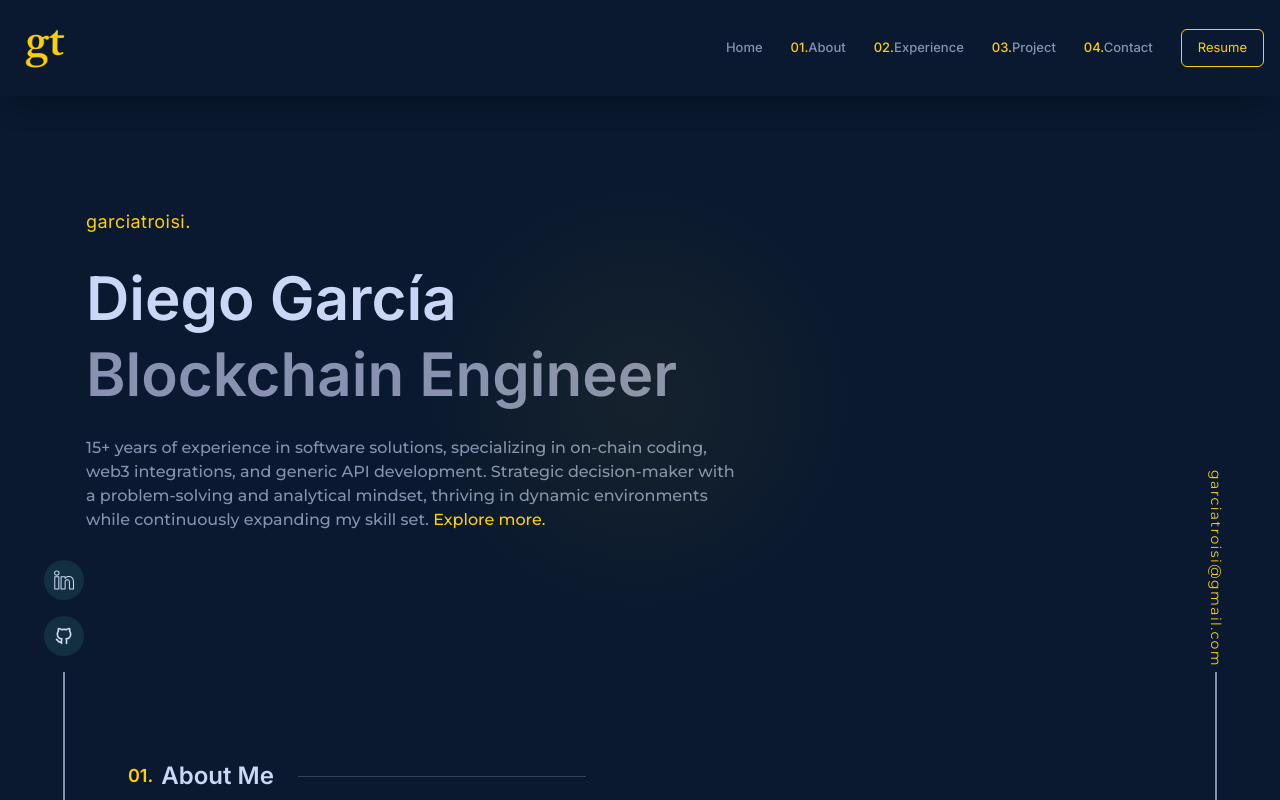
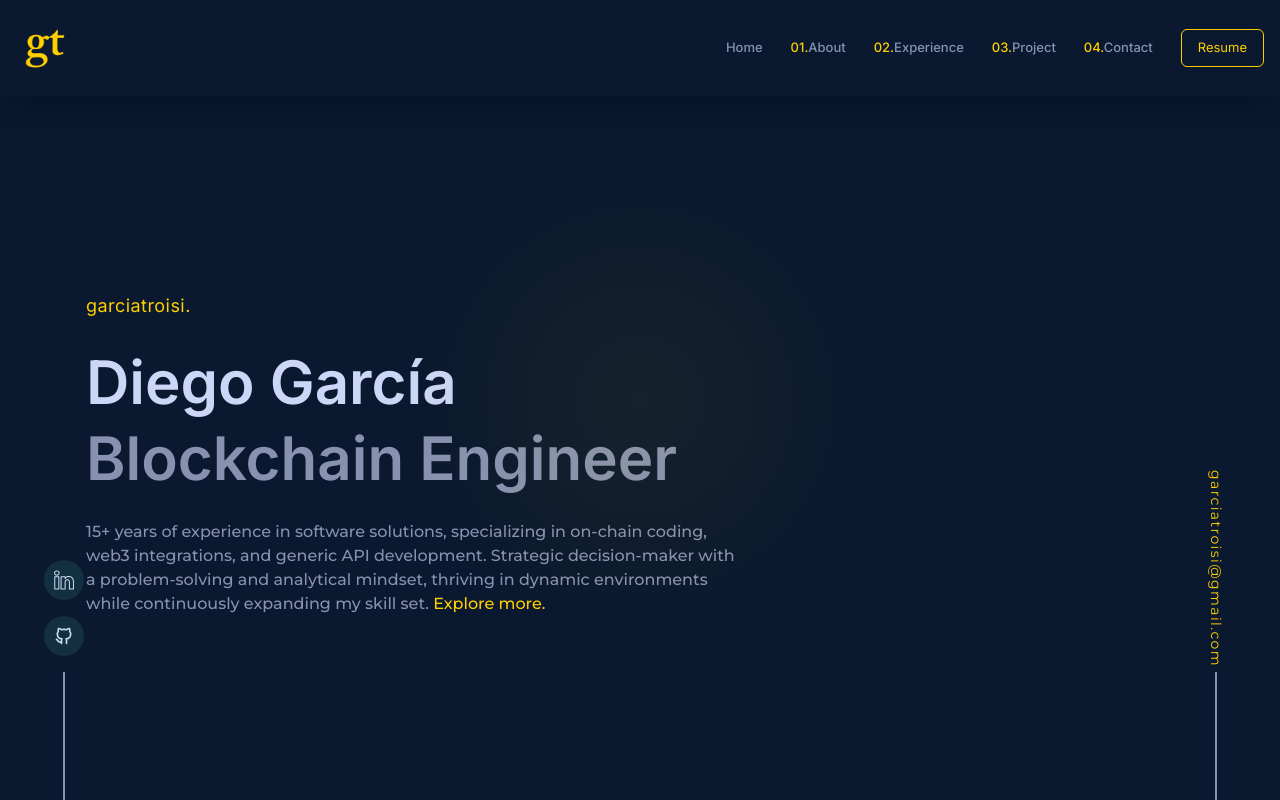
Before and after one commit to garciatroisi/portfolio, a Next.js app: page / in a window 1280 px wide. Built offline with nearby package versions, Linux system fonts and the light colour scheme.

Commit message:
Update Banner and Projects components with new image and layout adjustments
- Modified the Banner component to include a minimum height for better layout.
- Replaced the assets image in the Projects component with a new image (tsb.jpg) for updated content.

```diff
--- a/components/Banner.tsx
+++ b/components/Banner.tsx
@@ -3,7 +3,7 @@ const Banner = () => {
   return (
     <section
       id="home"
-      className="max-w-contentContainer mx-auto py-10 mdl:py-24 flex flex-col gap-4 lgl:gap-8 mdl:px-10 xl:px-4"
+      className="max-w-contentContainer mx-auto flex flex-col justify-center gap-4 lgl:gap-8 mdl:px-10 xl:px-4 min-h-[calc(100vh-112px)]"
     >
       <motion.h3
         initial={{ y: 10, opacity: 0 }}
--- a/components/Projects.tsx
+++ b/components/Projects.tsx
@@ -1,4 +1,4 @@
-import assetsImg from "@/public/assets/images/assetsImg.png";
+import tsbImg from "@/public/assets/images/tsb.jpg";
 import faoImg from "@/public/assets/images/faoImg.png";
 import fightidImg from "@/public/assets/images/fightid.jpg";
 import swaps from "@/public/assets/images/swaps.png";
@@ -100,8 +100,8 @@ const Projects = () => {
             <div>
               <Image
                 className="w-full h-full object-contain"
-                src={assetsImg}
-                alt="assetsImg"
+                src={tsbImg}
+                alt="tsbImg"
               />
               <div className="absolute w-full h-full bg-textGreen/5 rounded-lg top-0 left-0 group-hover:bg-transparent duration-300"></div>
             </div>
```
Also changed, not shown: public/assets/images/tsb.jpg (added).
